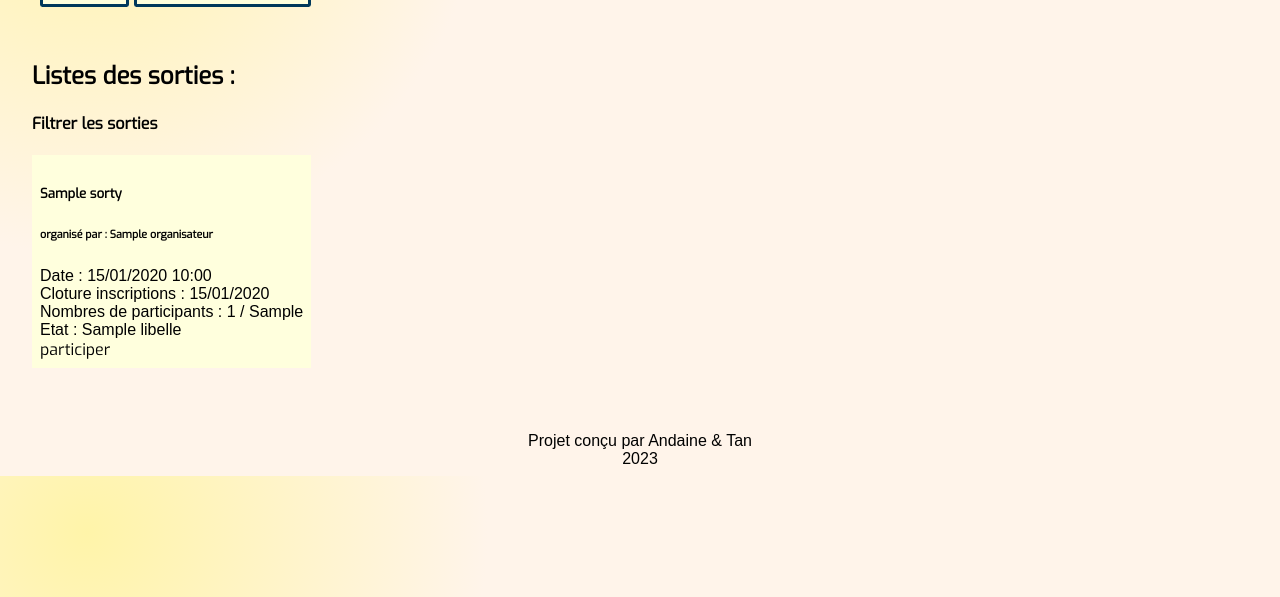
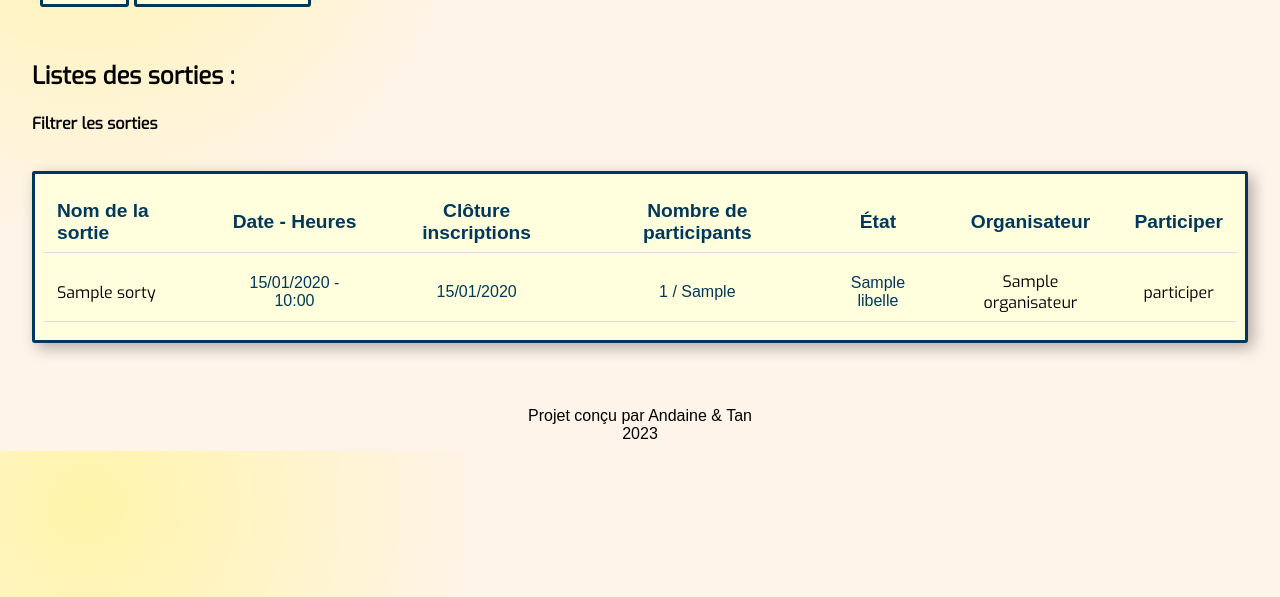
Before and after one commit to andaine/SortirCom, a Symfony app: template templates/sortie/sorties.html.twig in a window 1280 px wide. Shown: the part 203-800 px from the top of the page. Run offline with Twig, Linux system fonts and the light colour scheme; the template is opened without the code that fills it: most values are stand-ins (such as "Sample title", 1, 10 or a date in 2020); some libraries are stand-ins or nearby versions; some web fonts are replaced.

Commit message:
Maj Tan 17 changement encore visuelle parce que c'était moche mais moins qu'avant .
prière pour que git soit agréable

```diff
--- a/public/css/style.css
+++ b/public/css/style.css
@@ -26,6 +26,19 @@ header img{
 
 }
 
+table{
+    margin-top: 2vh;
+    padding: 0.5em;
+    border-radius: 0.3vh;
+    color: #00385b;
+    background-color: #ffffdd;
+    box-shadow: 5px 5px 15px 0 rgba(0,0,0,0.3);
+    width: 100%;
+    border-collapse: separate;
+    border-spacing: 0 10px;
+    border: solid;
+}
+
 a{
     text-decoration: none;
     color: black;
@@ -40,7 +53,44 @@ nav a{
     border: #00385b solid;
     background-color: #ffffdd;
 }
+button{
+    padding:0.5vh 1.6vh 0.5vh 1.6vh;
+    font-size: 0.8em;
+    border-radius: 0.3vh;
+    color: #00385b;
+    border: #00385b 0.15em solid;
+    background-color: #ffffdd;
+    margin: 0.5vh;
+}
 
+select{
+
+    margin: 0 1vh  0 1vh;
+    border-radius: 0.3vh;
+    color: #00385b;
+    border: #00385b 0.15em solid;
+    background-color: #ffffdd;
+}
+
+input{
+    border-radius: 0.3vh;
+    color: #00385b;
+    border: #00385b 0.1em solid;
+}
+table td, table th{
+    padding: 8px 14px ;
+    text-align: center;
+    border-bottom: 1px solid #ddd;
+}
+
+th{
+    font-size: 1.2em;
+}
+
+.nomsortie{
+    text-align: start;
+
+}
 nav{
     margin: 0 4vh 2vh 4vh;}
 
--- a/templates/sortie/sorties.html.twig
+++ b/templates/sortie/sorties.html.twig
@@ -1,6 +1,8 @@
 {% extends 'base.html.twig' %}
 
 {% block body %}
+
+
 
     <h2>Listes des sorties : </h2>
 
@@ -10,24 +12,38 @@
     {{ form_end(filtreForm) }}
     </div>
 <div class="sortiestyle">
-    {% for sortie in sorties %}
+    <table>
+        <thead>
+        <tr>
+            <th class="nomsortie">Nom de la sortie</th>
 
-        <div class="sorticard">
+            <th>Date - Heures</th>
+            <th>Clôture inscriptions</th>
+            <th>Nombre de participants</th>
+            <th>État</th>
+            <th>Organisateur</th>
+            <th>Participer</th>
+        </tr>
+        </thead>
+        <tbody>
+        {% for sortie in sorties %}
 
-        <a href="{{ path('sortie', {'id':sortie.id()}) }}">
-            <h5>{{ sortie.nom }}</h5>
-        </a>
-        <h6>organisé par : <a href="{{ path('user_monProfil',{'id':sortie.organisateur.id}) }}">{{ sortie.organisateur.nom }}</a></h6>
-         <div>Date : {{ sortie.dateHeureDebut|date("d/m/Y H:i") }}</div>
-        <div>Cloture inscriptions : {{ sortie.dateLimiteInscription|date("d/m/Y") }}</div>
-        <div>Nombres de participants : {{ sortie.inscriptions.count }} / {{ sortie.nbInscriptionMax }}</div>
-        <div>Etat : {{ sortie.etat.libelle }}</div>
-        {# todo faire une ternaire si on est la personne qui poste l'annonce voir moidifer/ supprimer sinon afficher  #}
+            <tr>
+                <td class="nomsortie"><a href="{{ path('sortie',{'id':sortie.id()}) }}"> {{ sortie.nom }} </a></td>
+                <td>{{ sortie.dateHeureDebut|date("d/m/Y - H:i") }}</td>
+                <td>{{ sortie.dateLimiteInscription|date("d/m/Y") }}</td>
+                <td>{{sortie.inscriptions.count}} / {{ sortie.nbInscriptionMax }}</td>
+                <td>{{ sortie.etat.libelle }}</td>
+                <td><a href="{{ path('user_monProfil',{'id':sortie.organisateur.id})  }}">{{sortie.organisateur.nom}}</a></td>
+                <td><a href="{{ path('participer',{'idsortie':sortie.id()})}}">participer</a></td>
+            </tr>
 
-        <a href="{{ path('participer',{'idsortie':sortie.id()}) }}">participer</a>
-        </div>
-    {% endfor %}
-    </div>
+        {% endfor %}
+
+        </tbody>
+
+    </table>
+</div>
 
 {% endblock %}
 
```
